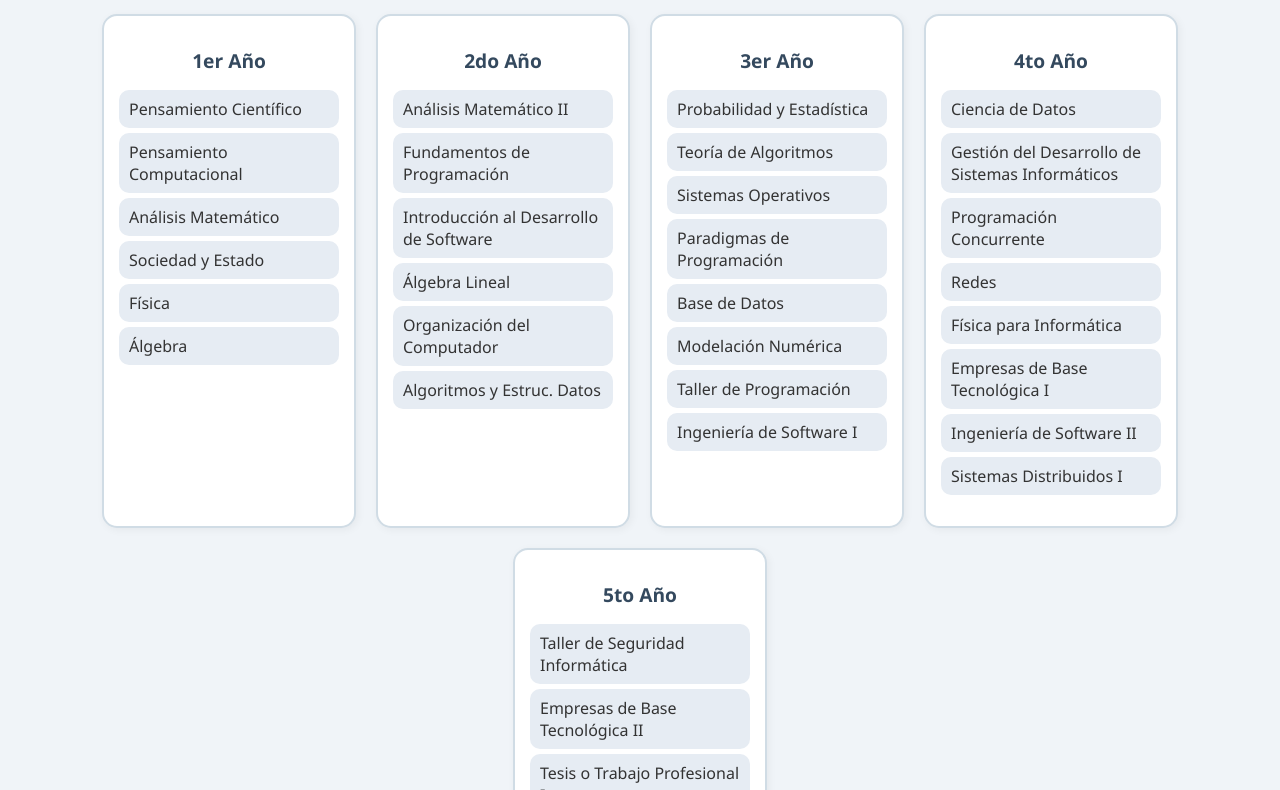
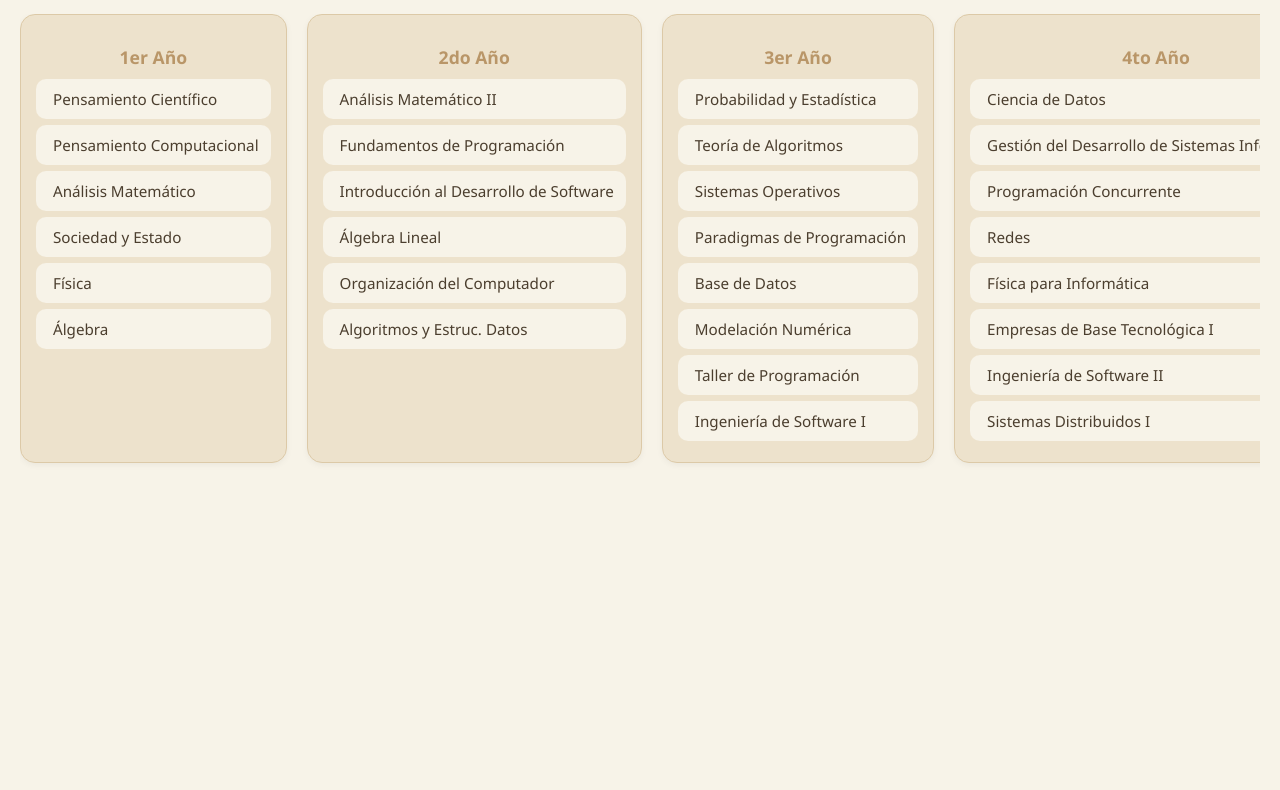
Before and after one commit to ritaveron00/malla-ingenieria-informatica, a plain HTML site: page index.html in a window 1280 px wide. Shown: the part 100-890 px from the top of the page. After the commit the page ends 800 px from the top, so only its background shows below. Drawn offline with Linux system fonts and the light colour scheme.

Commit message:
Update style.css

```diff
--- a/style.css
+++ b/style.css
@@ -1,46 +1,54 @@
-/* Tipografía y fondo */
+/* Colores base */
+:root {
+  --color-1: #8A724C;
+  --color-2: #B99668;
+  --color-3: #DCC9A7;
+  --color-4: #EDE2CC;
+  --color-5: #F7F3E8;
+  --texto: #4b3e2e;
+  --verde-aprobado: #a3d9a5;
+}
+
+/* Fondo y tipografía */
 body {
-  font-family: 'Segoe UI', Tahoma, Geneva, Verdana, sans-serif;
-  background-color: #f0f4f8;
+  font-family: 'Segoe UI', Tahoma, sans-serif;
+  background-color: var(--color-5);
   margin: 0;
   padding: 20px;
-  color: #333;
+  color: var(--texto);
 }
 
-/* Título principal */
+/* Título */
 h1 {
   text-align: center;
-  color: #2c3e50;
+  color: var(--color-1);
   margin-bottom: 30px;
 }
 
-/* Contenedor general */
+/* Contenedor principal */
 .malla {
   display: flex;
-  flex-wrap: wrap;
-  justify-content: center;
+  flex-direction: row;
+  overflow-x: auto;
   gap: 20px;
+  padding-bottom: 20px;
 }
 
-/* Cada columna de año */
+/* Cada año */
 .anio {
-  background-color: #ffffff;
-  border: 2px solid #d0dce5;
+  background-color: var(--color-4);
+  border: 1px solid var(--color-3);
   border-radius: 15px;
   padding: 15px;
-  width: 220px;
-  box-shadow: 2px 2px 8px rgba(0, 0, 0, 0.05);
-  transition: transform 0.2s ease;
-}
-
-.anio:hover {
-  transform: scale(1.02);
+  min-width: 220px;
+  flex-shrink: 0;
+  box-shadow: 0 2px 6px rgba(0, 0, 0, 0.05);
 }
 
 .anio h2 {
   text-align: center;
-  color: #34495e;
-  font-size: 1.2em;
+  color: var(--color-2);
+  font-size: 1.1em;
   margin-bottom: 10px;
 }
 
@@ -48,24 +56,31 @@ h1 {
 .anio ul {
   list-style: none;
   padding: 0;
+  margin: 0;
 }
 
 .materia {
-  background-color: #e6ecf3;
-  margin: 5px 0;
-  padding: 8px 10px;
+  background-color: var(--color-5);
+  border-left: 5px solid transparent;
+  margin: 6px 0;
+  padding: 10px 12px;
   border-radius: 10px;
   cursor: pointer;
-  transition: background-color 0.3s ease, color 0.3s ease;
+  transition: all 0.3s ease;
+  position: relative;
+  font-size: 0.95em;
 }
 
+/* Hover y subrayado */
 .materia:hover {
-  background-color: #d0e0f0;
+  background-color: var(--color-3);
+  text-decoration: underline;
 }
 
+/* Materia aprobada */
 .materia.aprobada {
-  background-color: #a3d9a5;
+  background-color: var(--verde-aprobado);
   color: #1b512d;
-  text-decoration: line-through;
   font-weight: bold;
+  text-decoration: underline;
 }
```
